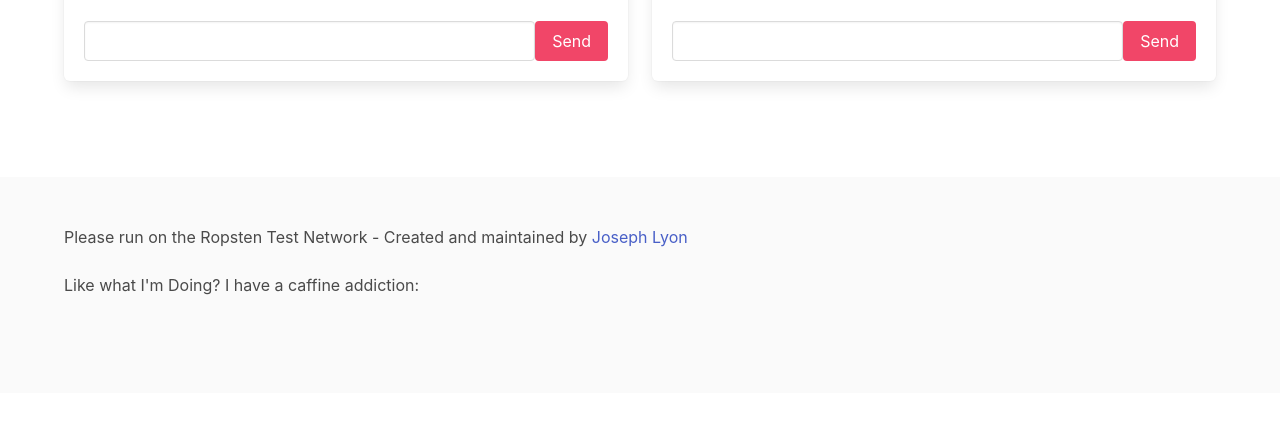
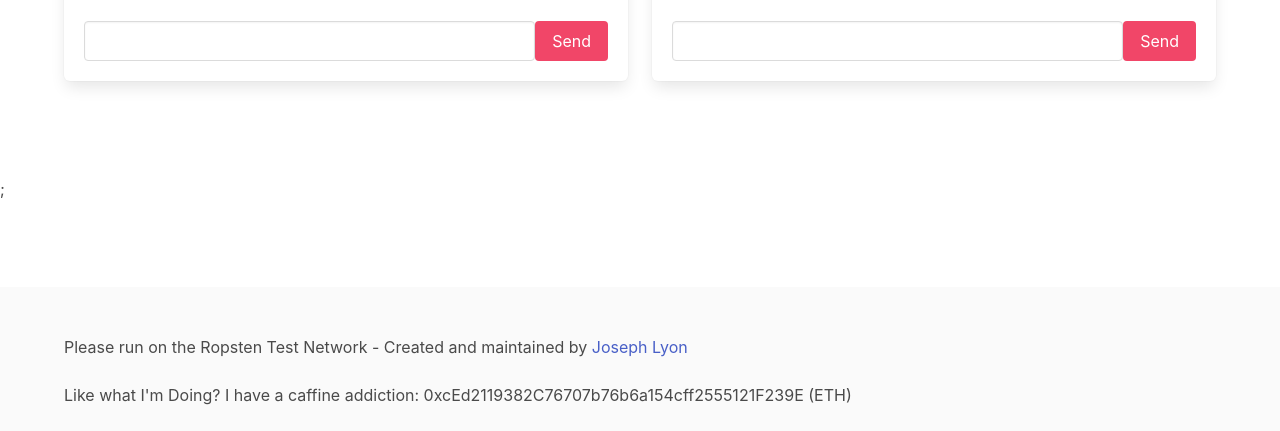
Before and after one commit to jlyon1/Ethereum-Notary, a website: page index.html in a window 1280 px wide. Shown: the part 369-800 px from the top of the page. Drawn offline with nearby package versions, Linux system fonts and the light colour scheme.

Commit message:
Add eth addr

```diff
--- a/index.html
+++ b/index.html
@@ -13,12 +13,12 @@
     <br><br>
     <box></box>
   </div>
-  <div class="section"></div>
-  <div class="footer" style="">
+  <div class="section"></div>;
+  <div class="footer" style="bottom: 0;width:100%; position: fixed;height:50px">
     <div class="container">
       <p>Please run on the Ropsten Test Network - Created and maintained by <a href="https://jlyon.org">Joseph Lyon</a></p>
       <br>
-      <p>Like what I'm Doing? I have a caffine addiction: </p>
+      <p>Like what I'm Doing? I have a caffine addiction: 0xcEd2119382C76707b76b6a154cff2555121F239E (ETH)</p>
     </div>
   </div>
   <script src="js/truffle-contract.js"></script>
```
